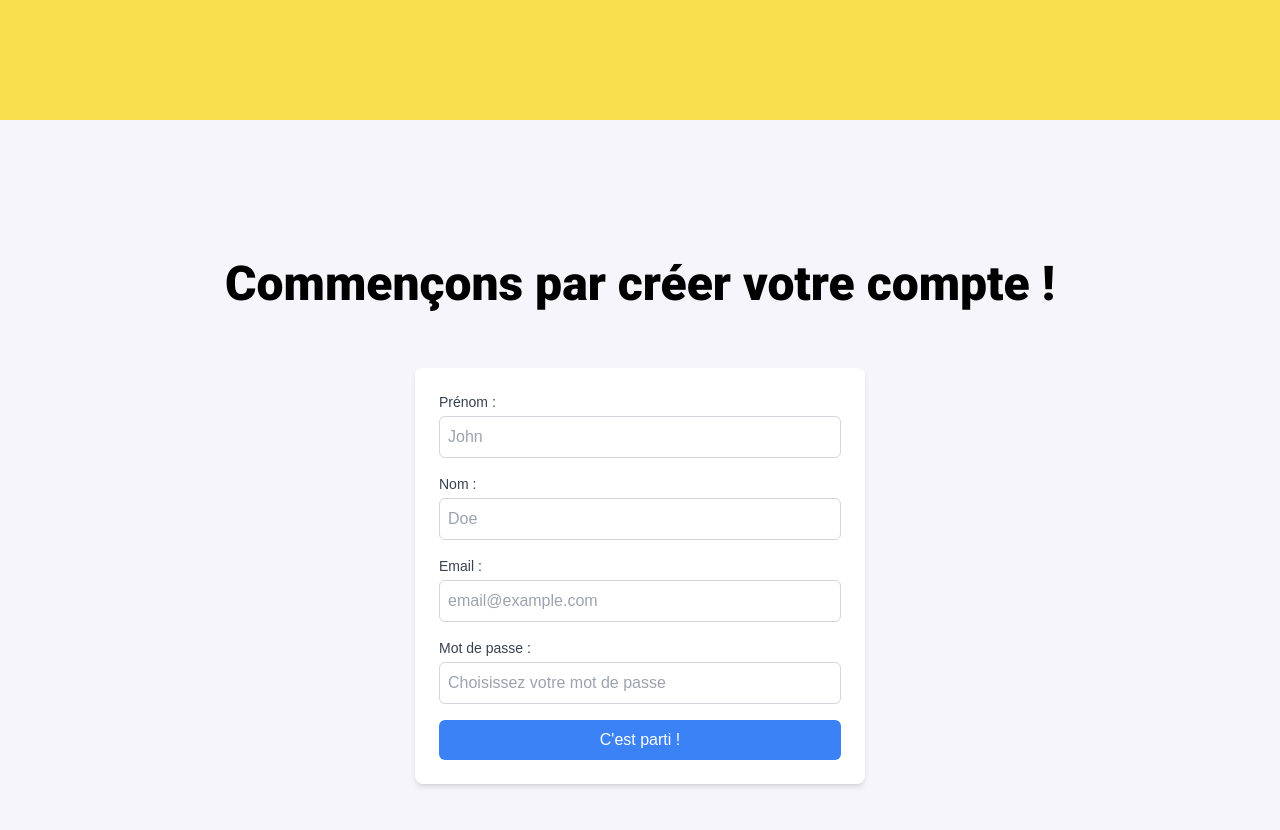
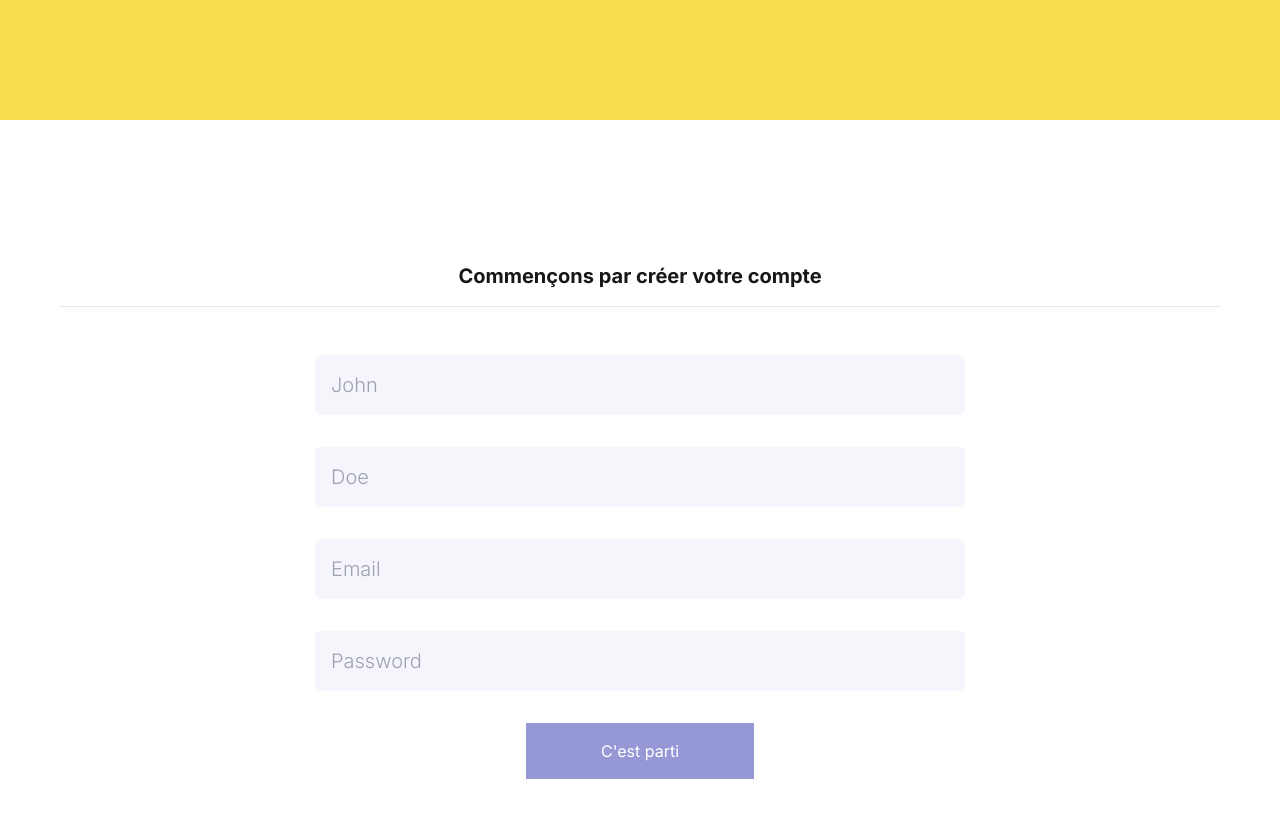
Before and after one commit to sam-sepiol1/cogip-client, a Next.js app: page /register in a window 1280 px wide. Shown: the part 680-1510 px from the top of the page. Built offline with nearby package versions, Linux system fonts and the light colour scheme.

Commit message:
Fixed data fetch + Added error displayer

```diff
--- a/app/register/page.tsx
+++ b/app/register/page.tsx
@@ -1,39 +1,53 @@
+'use client'
+
 import Login_register_header from "@/app/components/Login_register_header";
+import React, { useState } from "react";
+import axios from "axios";
+import New_entry_form from "@/app/components/New_entry_form";
 
 export default function Register() {
+    const [dto, setDto] = useState({
+        first_name: '',
+        last_name: '',
+        role_id: 1,
+        email: '',
+        password: ''
+    });
+
+    const [ error, setError ] = useState("");
+
+    const handleChange = (name: string, value: string) => {
+        setDto((prevDto) => ({
+            ...prevDto,
+            [name]: value
+        }));
+    };
+
+    const handleSubmitForm = async (event: React.FormEvent<HTMLFormElement>) => {
+        event.preventDefault();
+
+        try {
+            const response = await axios.post('http://localhost:3000/api/auth/register', dto);
+            console.log(response.data);
+            console.log("Compte créé avec succès");
+        } catch (error) {
+            setError(error.response.data.message);
+            console.error('Error while registering:', error.response.data.message);
+        }
+    };
+
     return (
         <main>
-            <Login_register_header />
-
-            <section id="form-section" className="flex flex-col items-center justify-center h-[100vh] bg-[#F5F5FB]">
-                <h1 className="font-semibold font-logo-header">Commençons par créer votre compte !</h1>
-
-                <section className="flex flex-col w-[450px] bg-white mt-14 p-6 rounded-lg shadow-md">
-                    <form className="space-y-4">
-                        <div>
-                            <label htmlFor="lastname" className="block text-sm font-medium text-gray-700">Prénom :</label>
-                            <input type="text" name="lastname" placeholder="John" required className="mt-1 block w-full border border-gray-300 rounded-md p-2"/>
-                        </div>
-
-                        <div>
-                            <label htmlFor="firstname" className="block text-sm font-medium text-gray-700">Nom :</label>
-                            <input type="text" name="firstname" placeholder="Doe" required className="mt-1 block w-full border border-gray-300 rounded-md p-2"/>
-                        </div>
-
-                        <div>
-                            <label htmlFor="email" className="block text-sm font-medium text-gray-700">Email :</label>
-                            <input type="email" name="email" placeholder="email@example.com" required className="mt-1 block w-full border border-gray-300 rounded-md p-2"/>
-                        </div>
-
-                        <div>
-                            <label htmlFor="password" className="block text-sm font-medium text-gray-700">Mot de passe :</label>
-                            <input type="password" name="password" placeholder="Choisissez votre mot de passe" required className="mt-1 block w-full border border-gray-300 rounded-md p-2"/>
-                        </div>
-
-                        <button type="submit" className="w-full bg-blue-500 text-white py-2 rounded-md hover:bg-blue-600">C&#39;est parti !</button>
-                    </form>
-                </section>
-            </section>
+            <Login_register_header/>
+            <New_entry_form
+                title="Commençons par créer votre compte"
+                fields={["first_name", "last_name", "email", "password"]}
+                placeholders={["John", "Doe", "Email", "Password"]}
+                onChange={handleChange}
+                onSubmit={handleSubmitForm}
+                submitText="C'est parti"
+                errorMessage={error}
+            />
         </main>
     )
 }
```
